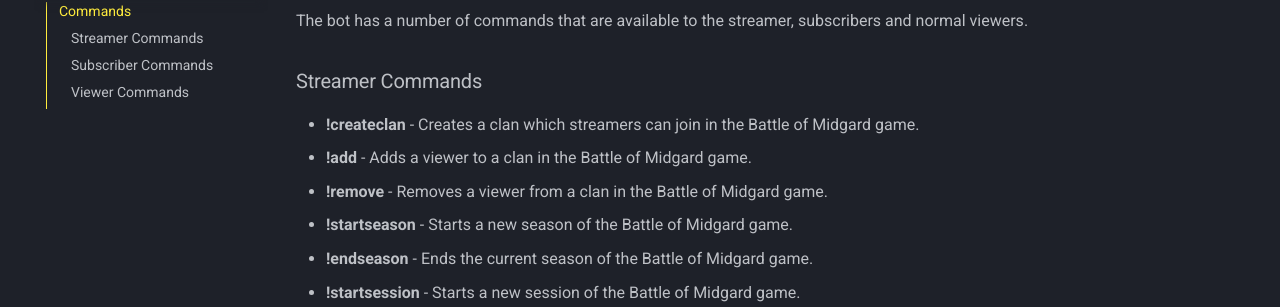
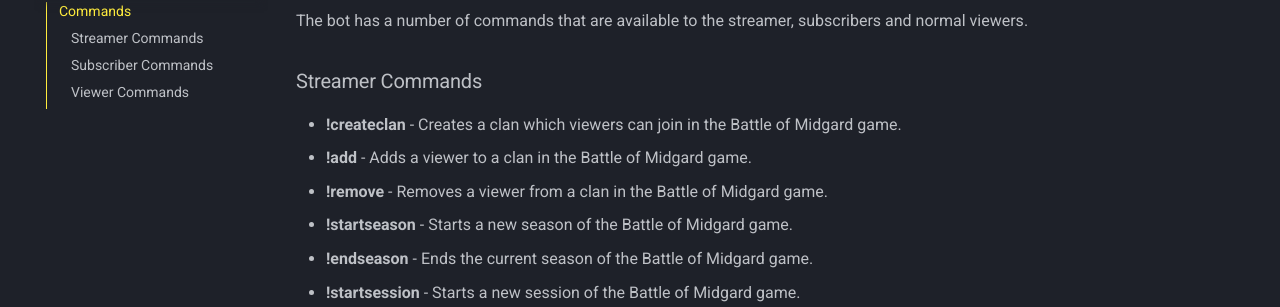
Before and after one commit to vanderheim-village/vanderwood-twitch-bot, an MkDocs documentation site: the page built from docs/index.md, in a window 1280 px wide and 900 px high, scrolled down 300 px. Shown: the part 145-452 px from the top of the window. Built offline with MkDocs 1.6.1 and Material for MkDocs 9.7.7, drawn with Linux system fonts in a browser that asks for light colours; comment, search, counter and statistics services are not loaded; the version menu is left out.

Commit message:
docs: Change Streamers to Viewers where wrong term used.

```diff
--- a/docs/index.md
+++ b/docs/index.md
@@ -18,7 +18,7 @@
 
 ### Streamer Commands
 
-* **!createclan** - Creates a clan which streamers can join in the Battle of Midgard game.
+* **!createclan** - Creates a clan which viewers can join in the Battle of Midgard game.
 * **!add** - Adds a viewer to a clan in the Battle of Midgard game.
 * **!remove** - Removes a viewer from a clan in the Battle of Midgard game.
 * **!startseason** - Starts a new season of the Battle of Midgard game.
```
Also changed, not shown: README.md (+1 -1 lines).
